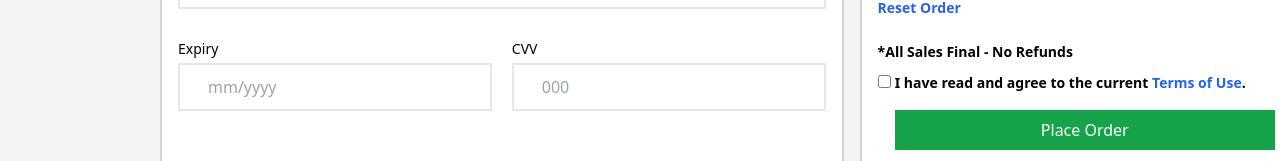
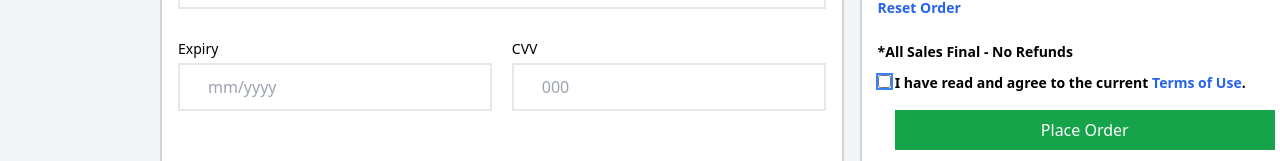
Before and after one commit to Dmoisoff/Dan-s-Broadway-Show-Checkout, a Next.js app: page / in a window 1280 px wide. Shown: the part 596-757 px from the top of the page. Built offline with nearby package versions, Linux system fonts and the light colour scheme.

Commit message:
added checkbox highlight

```diff
--- a/src/components/orderDetails.tsx
+++ b/src/components/orderDetails.tsx
@@ -1,4 +1,4 @@
-import React from "react";
+import React, { useState } from "react";
 import { PROCESSING_FEE, SERVICE_FEE } from "~/utils/const";
 import { mockShows } from "~/utils/mockdata";
 import { type Option } from "~/types/types";
@@ -8,6 +8,7 @@ import {
   Controller,
   type FieldValues,
   type UseFormReset,
+  UseFormGetValues,
 } from "react-hook-form";
 import Button from "./button";
 import { getTotalPrice } from "~/utils/paymentFormating";
@@ -17,6 +18,7 @@ interface OrderDetailsProps {
   ticketQuantity: Option | undefined;
   control: Control;
   reset: UseFormReset<FieldValues>;
+  getValues: UseFormGetValues<FieldValues>;
 }
 
 const OrderDetails: React.FC<OrderDetailsProps> = ({
@@ -24,9 +26,11 @@ const OrderDetails: React.FC<OrderDetailsProps> = ({
   showInfo,
   control,
   reset,
+  getValues,
 }) => {
   const hasShowId = !!showInfo?.value;
   const hasTicketQuantity = !!ticketQuantity?.value;
+
   return (
     <>
       <div className="bg-gray col-span-2 col-start-4 row-span-4 row-start-1 rounded-md border-2 border-gray-300 bg-white p-4 text-black ">
@@ -110,12 +114,22 @@ const OrderDetails: React.FC<OrderDetailsProps> = ({
             *All Sales Final - No Refunds
           </p>
           <div>
-            <Controller
-              name="terms"
-              control={control}
-              render={({ field }) => <input type="checkbox" {...field} />}
-              rules={{ required: true }}
-            />{" "}
+            <span className="">
+              <Controller
+                name="terms"
+                control={control}
+                render={({ field }) => (
+                  <input
+                    className={` ${
+                      !getValues("terms") ? "ring-2 ring-blue-500" : ""
+                    }`}
+                    type="checkbox"
+                    {...field}
+                  />
+                )}
+                rules={{ required: true }}
+              />
+            </span>{" "}
             <span className="text-sm font-semibold">
               I have read and agree to the current{" "}
               <span className="text-blue-600">Terms of Use</span>.
--- a/src/pages/index.tsx
+++ b/src/pages/index.tsx
@@ -1,6 +1,6 @@
 import { type NextPage } from "next";
 import Head from "next/head";
-import { useForm, useWatch } from "react-hook-form";
+import { useForm, Controller, useWatch } from "react-hook-form";
 import SelectShowDetails from "~/components/selectShowDetails";
 import PaymentDetails from "~/components/paymentDetails";
 import OrderDetails from "~/components/orderDetails";
@@ -11,7 +11,7 @@ import { getTotalPrice } from "~/utils/paymentFormating";
 type WatchedFields = Option[];
 
 const Home: NextPage = () => {
-  const { register, handleSubmit, getValues, control, reset } = useForm();
+  const { register, handleSubmit, control, reset, getValues } = useForm();
 
   const watchedFields: WatchedFields = useWatch({
     control,
@@ -109,6 +109,7 @@ const Home: NextPage = () => {
                 ticketQuantity={ticketQuantity}
                 control={control}
                 reset={reset}
+                getValues={getValues}
               />
             </div>
           </form>
```
